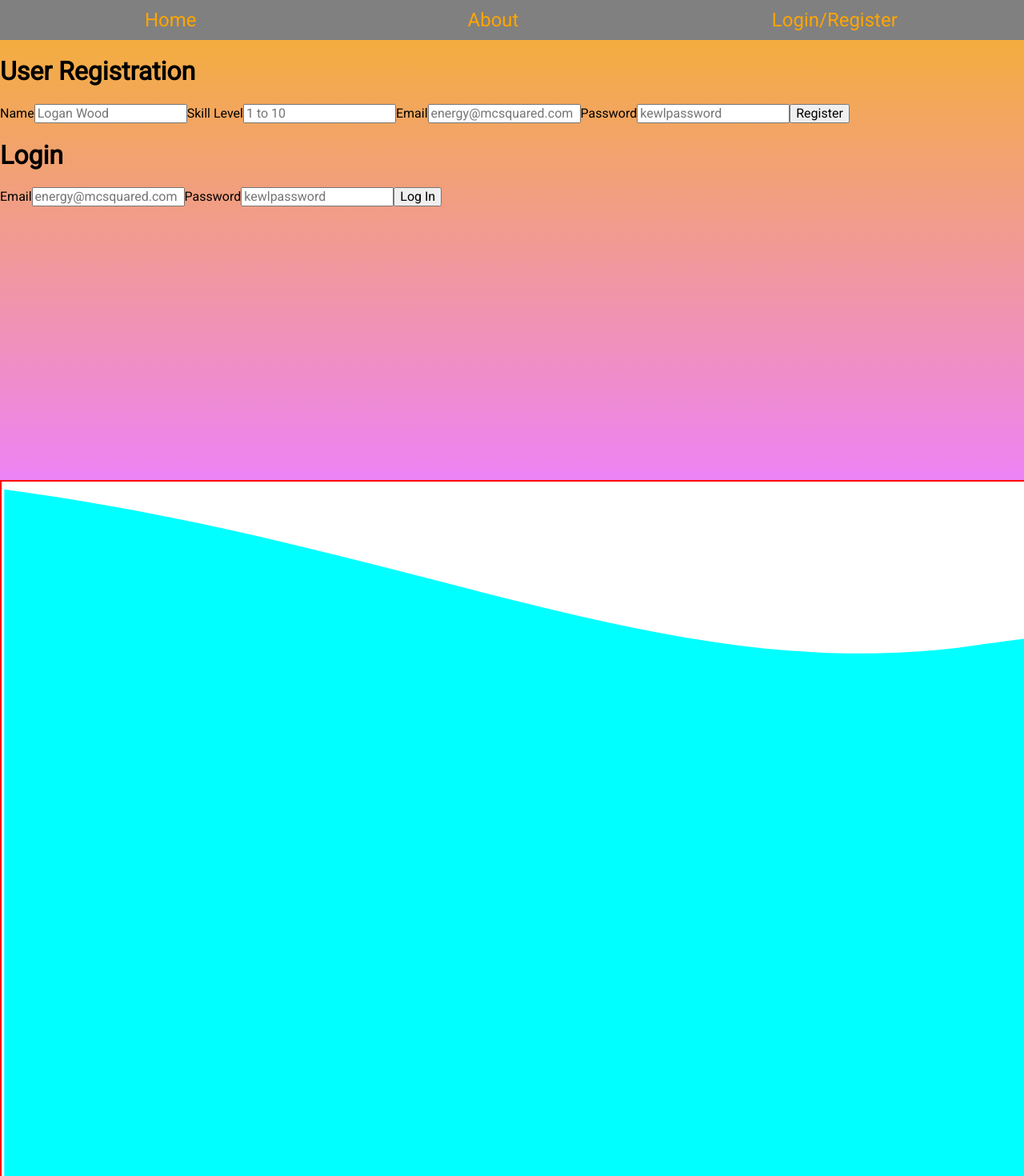
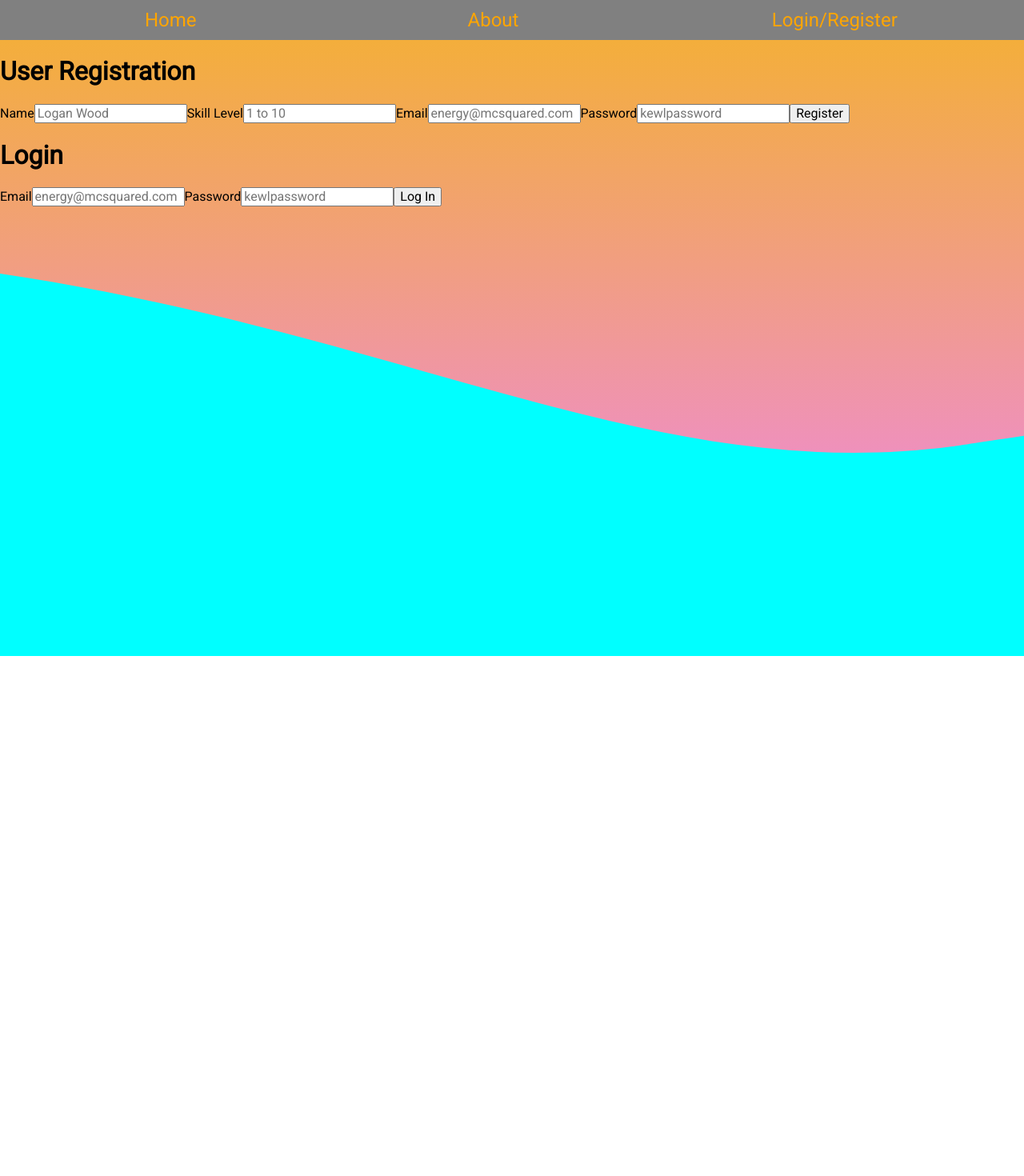
Before and after one commit to lwood54/snow-buddy, a React (Create React App) app in the folder client/: page /userProfile in a window 1280 px wide. Shown: the top 1470 px of the page at 80% size. After the commit the page ends 820 px from the top, so only its background shows below. Built offline with nearby package versions, Linux system fonts and the light colour scheme.

Commit message:
wip landing page svg manipulation

```diff
--- a/client/src/App.js
+++ b/client/src/App.js
@@ -2,6 +2,9 @@ import React, { useState, createContext } from "react";
 import NavBar from "./navigation/navBar";
 import AppRouter from "./appRouter";
 import cls from "./styles/app.module.scss";
+
+import bgSlopeSVG from "./images/svgs/slope-cropped.svg";
+import bgSlopeSVG3 from "./images/svgs/slope-3.svg";
 
 export const LoggedInStatus = createContext(false);
 export const CurrentUserContext = createContext({});
@@ -11,24 +14,7 @@ function App() {
 	const [currentUser, setCurrentUser] = useState({});
 	return (
 		<div className={cls.mainContainer}>
-			<div className={cls.slopeContainer}>
-				<svg width="100%" height="100%" version="1.1" viewBox="0 0 297 210" xmlns="http://www.w3.org/2000/svg">
-					<defs>
-						<clipPath id="clipPath3862">
-							<rect x="139.24" y="158.6" width="157.97" height="138.67" fill="#f00" stroke-width=".155" />
-						</clipPath>
-					</defs>
-					<g transform="translate(0,-87)">
-						<path
-							transform="matrix(1.9065 0 0 1.5283 -264.7 -156.3)"
-							d="m0.3984 216.22v-81.05l7.3471-0.27256c17.191-0.63776 38.109 1.3852 56.822 5.4952 3.3527 0.73635 16.747 15.799 33.105 16.253 89.493 2.4851 132.03 42.246 186.88 34.067 0 0 49.922-9.0265 37.85-2.7613 0.23221 4.3165-24.48 10.914-24.175 41.968 0.18402 18.743 0.48276 41.565 0.66388 50.715l0.32932 16.636h-298.82z"
-							clip-path="url(#clipPath3862)"
-							fill="#0ff"
-							stroke-width=".44079"
-						/>
-					</g>
-				</svg>
-			</div>
+			<img className={cls.slopeContainer} src={bgSlopeSVG} alt="background slope" />
 			<LoggedInStatus.Provider value={[isLoggedIn, setIsLoggedIn]}>
 				<CurrentUserContext.Provider value={[currentUser, setCurrentUser]}>
 					<NavBar />
--- a/client/src/styles/app.module.scss
+++ b/client/src/styles/app.module.scss
@@ -1,13 +1,19 @@
 .mainContainer {
 	background: linear-gradient(180deg, #f4b12f 0%, rgba(226, 59, 240, 0.63) 100%);
-	min-height: 75vh;
+	// min-height: 100%;
+	height: 100vh;
 }
 
 .slopeContainer {
 	position: absolute;
-	border: 2px solid red;
-	top: 75vh;
-	min-height: 25vh;
-	width: 100%;
-	background-color: #fff;
+	bottom: -20px;
+	// min-height: 500px;
+	max-height: 1200px;
+	width: 100vw;
 }
+@media (min-width: 1000px) {
+	.slopeContainer {
+		min-height: 500px;
+		fill: blue;
+	}
+}
```
Also changed, not shown: client/src/images/svgs/slope-3.svg (added), client/src/images/svgs/slope-cropped.svg (added).
